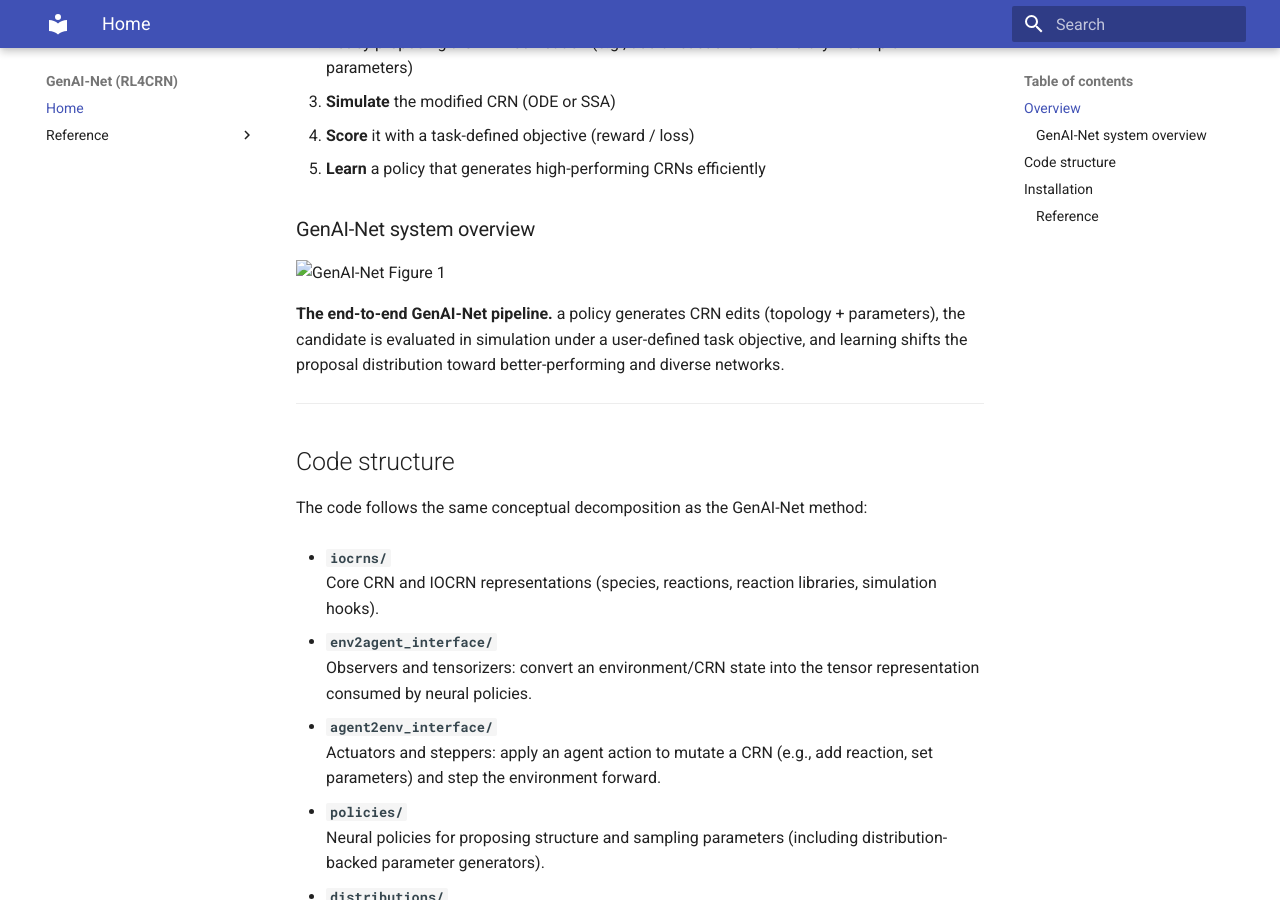
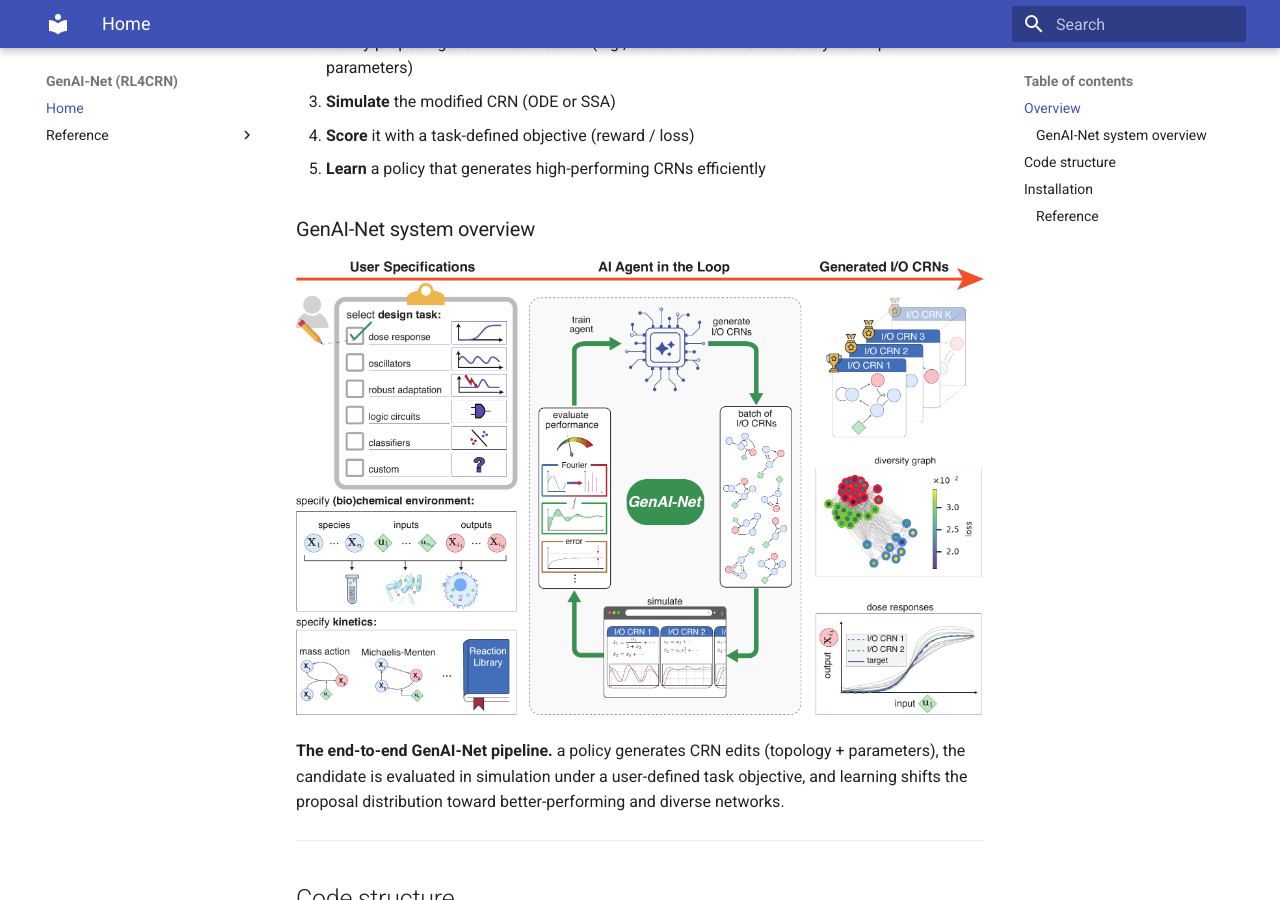
Before and after one commit to Maurice-Filo/GenAI-Net, an MkDocs documentation site: the page built from docs/index.md, in a window 1280 px wide and 900 px high, scrolled down 604 px. Built offline with MkDocs 1.6.1 and Material for MkDocs 9.7.7, drawn with Linux system fonts in a browser that asks for light colours.

Commit message:
image fix

```diff
--- a/docs/index.md
+++ b/docs/index.md
@@ -21,7 +21,7 @@ At a high level, GenAI-Net follows this loop:
 
 ### GenAI-Net system overview
 
-![GenAI-Net Figure 1](/site/assets/Overview.png)
+![GenAI-Net Figure 1](/assets/Overview.png)
 
 **The end-to-end GenAI-Net pipeline.** a policy generates CRN edits (topology + parameters), the candidate is evaluated in simulation under a user-defined task objective, and learning shifts the proposal distribution toward better-performing and diverse networks.
 
```
Also changed, not shown: README.md (+8 -0 lines), docs/assets/Overview.png (added), 1 other file.
